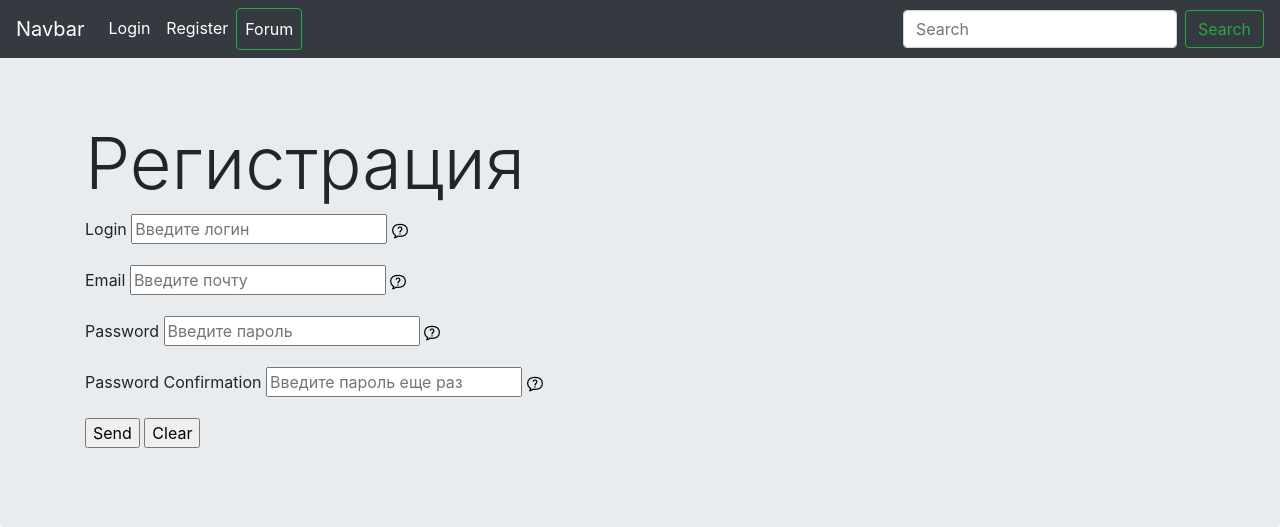
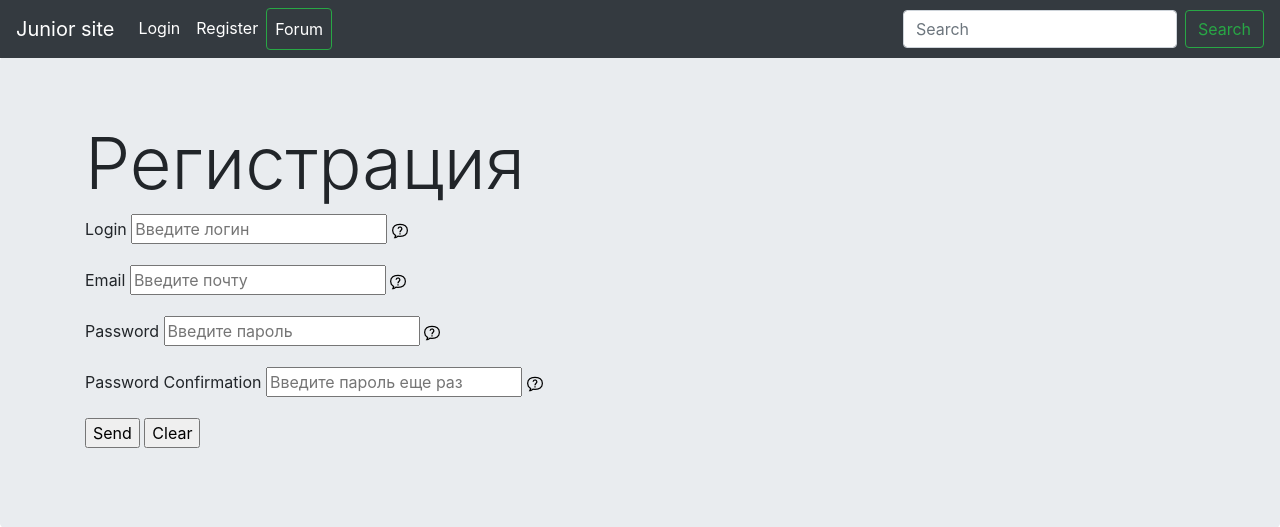
Before and after one commit to Iron-Cow/Blog_Python02, a Django app: page /account/register in a window 1280 px wide. Shown: the top 527 px of the page. Run offline with Django 3.2, Linux system fonts and the light colour scheme; some libraries are stand-ins or nearby versions.

Commit message:
look at my new name!!!!!

```diff
--- a/templates/base.html
+++ b/templates/base.html
@@ -27,7 +27,7 @@
         integrity="sha256-QWo7LDvxbWT2tbbQ97B53yJnYU3WhH/C8ycbRAkjPDc="
         crossorigin="anonymous"></script>
 <nav class="navbar navbar-expand-md navbar-dark fixed-top bg-dark">
-  <a class="navbar-brand" href="#">Navbar</a>
+  <a class="navbar-brand" href="#">Junior site</a>
   <button class="navbar-toggler" type="button" data-toggle="collapse" data-target="#navbarsExampleDefault" aria-controls="navbarsExampleDefault" aria-expanded="false" aria-label="Toggle navigation">
     <span class="navbar-toggler-icon"></span>
   </button>
```
